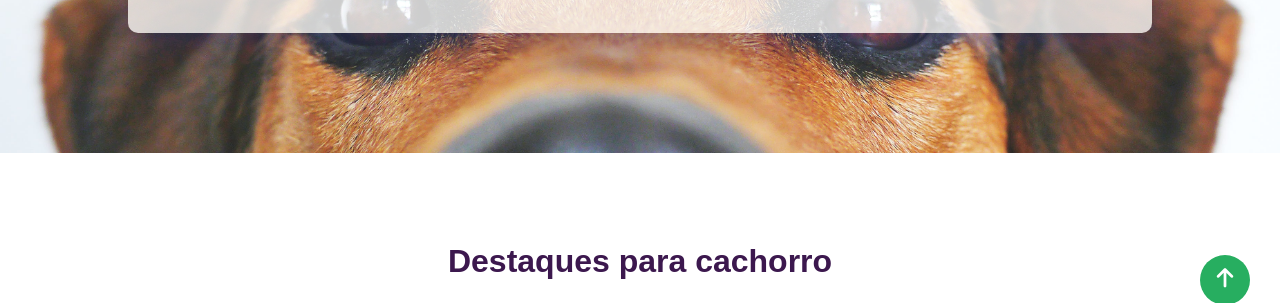
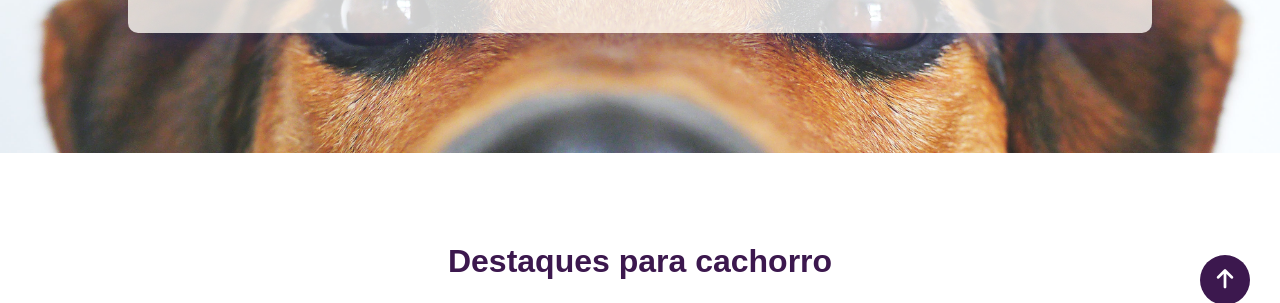
Before and after one commit to aline-rribeiro/pet-shop, a plain HTML site: page index.html in a window 1280 px wide. Shown: the part 460-763 px from the top of the page. Drawn offline with Linux system fonts and the light colour scheme; files whose address does not match are found by name.

Commit message:
Alteração na cor do botão de voltar ao topo

```diff
--- a/style.css
+++ b/style.css
@@ -28,7 +28,7 @@ h3 {
     position: fixed;
     width: 50px;
     height: 50px;
-    background-color: #27ae60;
+    background-color: #3c184e;
     bottom: 35px;
     right: 30px;
     text-decoration: none;
@@ -36,7 +36,7 @@ h3 {
     border-radius: 50%;
     font-size: 22px;
     color: #fff;
-    line-height: 48px;
+    line-height: 50px;
 }
 
 .menu {
```
